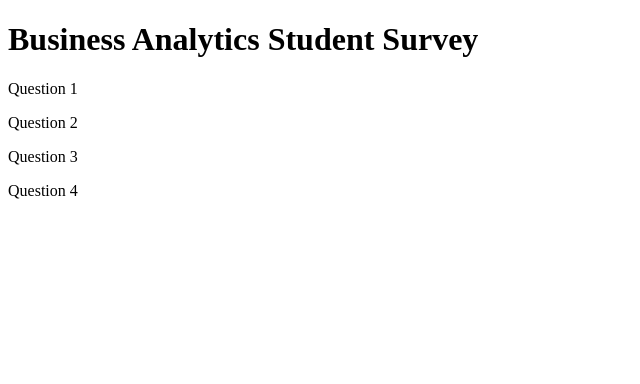
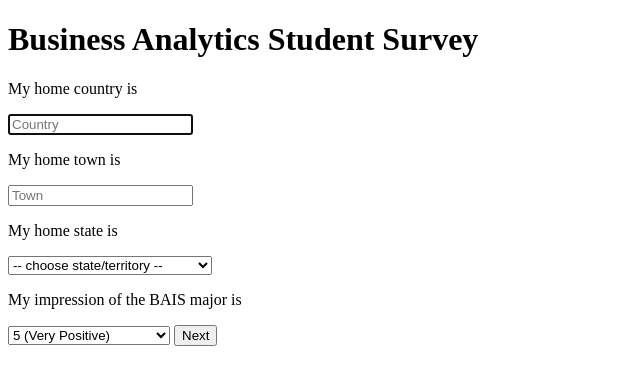
Before and after one commit to carolinebrincks/cbrincks_HW9, a plain HTML site: page cbrincks_p1.html in a window 1280 px wide. Shown: the whole page, without its empty margins (0-640 px from the left). Drawn offline with Linux system fonts and the light colour scheme.

Commit message:
added content to p1

```diff
--- a/cbrincks_p1.html
+++ b/cbrincks_p1.html
@@ -6,10 +6,98 @@
     <title>Business Analytics Student Survey</title>
 </head>
 <body>
-    <h1>Business Analytics Student Survey</h1>
-    <p>Question 1</p>
-    <p>Question 2</p>
-    <p>Question 3</p>
-    <p>Question 4</p>
+    <form>
+        <h1>Business Analytics Student Survey</h1>
+        <p>My home country is</p>
+        <p>
+            <input
+                type="text"
+                name="home_country"
+                placeholder="Country"
+                autofocus
+            />
+        </p>
+        <p>My home town is</p>
+        <p>
+            <input
+                type="text"
+                name="home_town"
+                placeholder="Town"
+                required
+            />
+        </p>
+        <p>My home state is</p>
+        <select name="state" id="state-select">
+            <option value="">-- choose state/territory --</option>
+            <option value="AL">AL</option>
+            <option value="AK">AK</option>
+            <option value="AZ">AZ</option>
+            <option value="AR">AR</option>
+            <option value="CA">CA</option>
+            <option value="CO">CO</option>
+            <option value="CT">CT</option>
+            <option value="DE">DE</option>
+            <option value="FL">FL</option>
+            <option value="GA">GA</option>
+            <option value="HI">HI</option>
+            <option value="ID">ID</option>
+            <option value="IL">IL</option>
+            <option value="IN">IN</option>
+            <option value="IA">IA</option>
+            <option value="KS">KS</option>
+            <option value="KY">KY</option>
+            <option value="LA">LA</option>
+            <option value="ME">ME</option>
+            <option value="MD">MD</option>
+            <option value="MA">MA</option>
+            <option value="MI">MI</option>
+            <option value="MN">MN</option>
+            <option value="MS">MS</option>
+            <option value="MO">MO</option>
+            <option value="MT">MT</option>
+            <option value="NE">NE</option>
+            <option value="NV">NV</option>
+            <option value="NH">NH</option>
+            <option value="NJ">NJ</option>
+            <option value="NM">NM</option>
+            <option value="NY">NY</option>
+            <option value="NC">NC</option>
+            <option value="ND">ND</option>
+            <option value="OH">OH</option>
+            <option value="OK">OK</option>
+            <option value="OR">OR</option>
+            <option value="PA">PA</option>
+            <option value="RI">RI</option>
+            <option value="SC">SC</option>
+            <option value="SD">SD</option>
+            <option value="TN">TN</option>
+            <option value="TX">TX</option>
+            <option value="UT">UT</option>
+            <option value="VT">VT</option>
+            <option value="VA">VA</option>
+            <option value="WA">WA</option>
+            <option value="WV">WV</option>
+            <option value="WI">WI</option>
+            <option value="WY">WY</option>
+            <!-- Added Washington D.C. -->
+            <option value="DC">DC - Washington D.C.</option>
+            <!-- Added U.S. Territories -->
+            <option value="AS">AS - American Samoa</option>
+            <option value="GU">GU - Guam</option>
+            <option value="MP">MP - Northern Mariana Islands</option>
+            <option value="PR">PR - Puerto Rico</option>
+            <option value="VI">VI - U.S. Virgin Islands</option>
+        </select>
+        <p>My impression of the BAIS major is</p>
+        <select name="impression" id="impression-select">
+            <option value="5 (Very Positive)">5 (Very Positive)</option>
+            <option value="4 (Somewhat Positive)">4 (Somewhat Positive)</option>
+            <option value="3 (Neutral)">3 (Neutral)</option>
+            <option value="2 (Somewhat Negative)">2 (Somewhat Negative)</option>
+            <option value="1 (Very Negative)">1 (Very Negative)</option>
+        </select>
+        <button onclick="window.location.href='cbrinkcs_p2.html';">
+            Next
+        </button>
 </body>
 </html>
```
